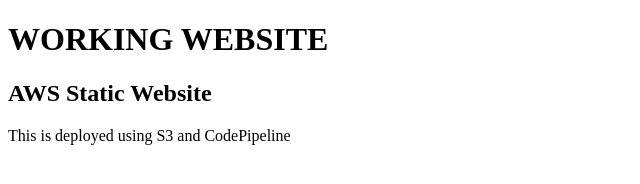
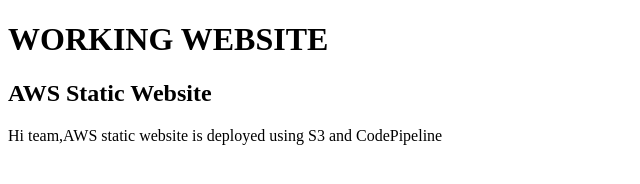
Before and after one commit to MarriHemalatha/static-website-poc-23, a plain HTML site: page index.html in a window 1280 px wide. Shown: the whole page, without its empty margins (0-640 px from the left). Drawn offline with Linux system fonts and the light colour scheme.

Commit message:
Update index.html

```diff
--- a/index.html
+++ b/index.html
@@ -9,7 +9,8 @@
     <h1>WORKING WEBSITE</h1>
     <h2>AWS Static Website</h2>
 
-    <p>This is deployed using S3 and CodePipeline</p>
+
+    <p>Hi team,AWS static website is deployed using S3 and CodePipeline</p>
 
 </body>
 </html>
```
